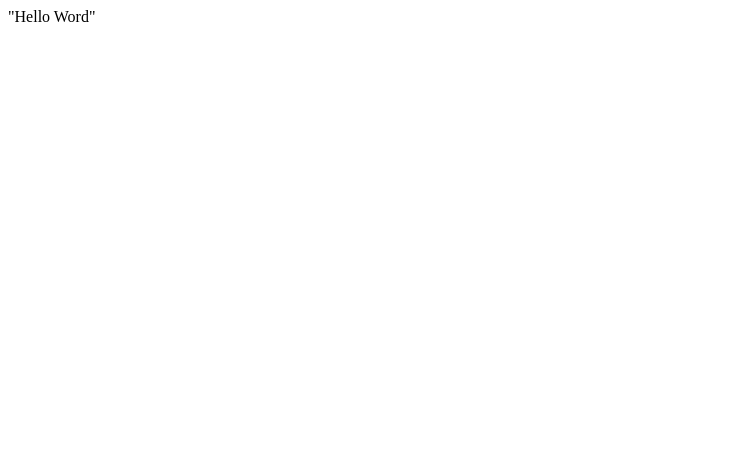
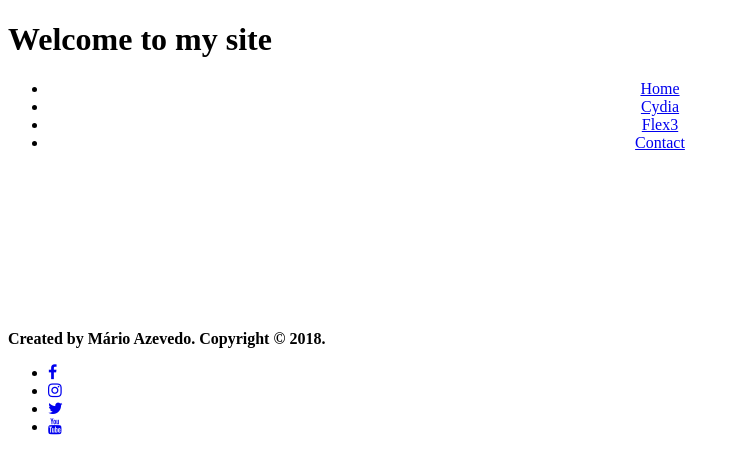
Before and after one commit to AppWatien/appwatien.github.io, a plain HTML site: page Index.html in a window 1280 px wide. Shown: the whole page, without its empty margins (0-740 px from the left). Drawn offline with Linux system fonts and the light colour scheme.

Commit message:
index.html

```diff
--- a/Index.html
+++ b/Index.html
@@ -1 +1,60 @@
-"Hello Word"
+
+<!DOCTYPE html>
+<html>
+<head>
+  <title> Menu Html </title>
+<link rel="shortcut icon" href="icon.png" type="image/x-png"/>
+<meta charset="utf-8">
+<link rel="stylesheet" href="menu.css">
+<link rel="stylesheet" href="socialmedia.css">
+<link href="https://stackpath.bootstrapcdn.com/font-awesome/4.7.0/css/font-awesome.min.css" rel="stylesheet">
+<link rel="stylesheet" href="alert.js">
+
+</head>
+
+<body>
+
+<div class="Welcome">
+  <h1>Welcome to my site </h1>
+</div>
+
+<div class="Menu">
+  <ul>
+    <center>
+      <li><a href="#">Home </a></li>
+      <li><a href="cydia.html">Cydia </a></li>
+      <li><a href="#">Flex3 </a></li>
+      <li><a href="#">Contact </a></li>
+    </center>
+  </ul>
+</div>
+
+
+<br>
+<br>
+<br>
+<br>
+<br>
+<br>
+<br>
+<br>
+<br>
+
+<div class="Copyright">
+<font><b style="vertical-align: inherit; ">Created by Mário Azevedo. </b></font>
+<font><b style="vertical-align: inherit; ">Copyright &copy; 2018. </b></font>
+</div>
+
+<div id="social">
+<ul>
+
+  <li><a href="#"><i class="fa fa-facebook" aria-hidden="true"></i></a></li>
+  <li><a href="#"><i class="fa fa-instagram" aria-hidden="true"></i></a></li>
+  <li><a href="https://twitter.com/marioazevdo"><i class="fa fa-twitter" aria-hidden="true"></i></a></li>
+  <li><a href="#"><i class="fa fa-youtube" aria-hidden="true"></i></a></li>
+
+</ul>
+</div>
+
+</body>
+</html>
```
